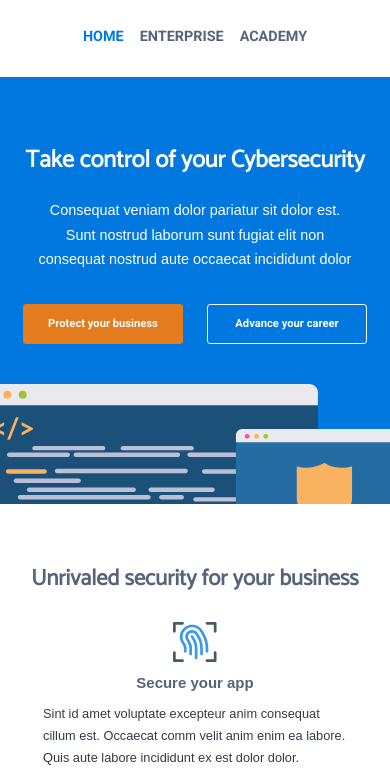
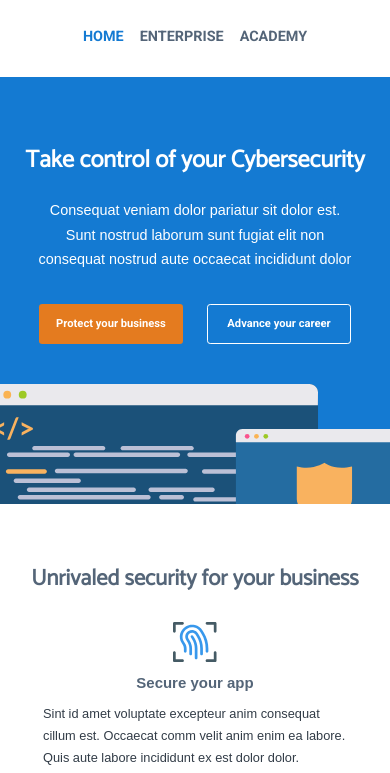
Before and after one commit to op1127/digital-academy, a Gatsby site: page / in a window 390 px wide. Shown: the part 60-833 px from the top of the page. Built offline with nearby package versions, Linux system fonts and the light colour scheme; Gatsby itself is replaced by a stand-in of ours.

Commit message:
responsive design tweak

```diff
--- a/src/styles/_abstracts.scss
+++ b/src/styles/_abstracts.scss
@@ -7,9 +7,9 @@ $color-medium-gray: #989898;
 $color-light-gray: #fafafb;
 $color-heading: #546578;
 
-$color-primary: #0078e0;
+$color-primary: #147AD2;
 $color-secondary: #e47b1f;
-$color-tertiary: #00457a;
+$color-tertiary: #0F599A;
 
 // Fonts
 $heading-font: Catamaran, sans-serif;
--- a/src/styles/components/_button.scss
+++ b/src/styles/components/_button.scss
@@ -10,6 +10,10 @@
     border-radius: .4rem;
 
     cursor: pointer;
+
+    @include respond(phone) {
+        width: 18rem;
+    }
 }
 
 .btn__primary {
--- a/src/styles/components/_footer.scss
+++ b/src/styles/components/_footer.scss
@@ -190,7 +190,7 @@
 		color: $color-medium-gray;
 
 		@include respond(phone) {
-			margin-right: 3rem;
+			margin-right: 1.4rem;
 			width: 22rem;
 			font-size: 1.4rem;
 		}
--- a/src/styles/components/_hero.scss
+++ b/src/styles/components/_hero.scss
@@ -3,7 +3,7 @@
     position: relative;
 
     @include respond(tab-port) {
-        height: 65rem;
+        height: 60rem;
 	}
 
 	&__bg-primary {
@@ -64,7 +64,7 @@
 			width: 60rem;
 		}
 		@include respond(phone) {
-			width: 43rem;
+			width: 100%;
 		}
 	}
 
--- a/src/styles/partials/academy/_table.scss
+++ b/src/styles/partials/academy/_table.scss
@@ -28,7 +28,7 @@
             padding: 4rem 6rem 6rem 6rem;
 
             @include respond(phone) {
-                padding: 2rem 4rem 4rem 4rem;
+                padding: 1rem 2rem 3rem 2rem;
             }
 		}
 
--- a/src/styles/partials/home/_hero.scss
+++ b/src/styles/partials/home/_hero.scss
@@ -60,7 +60,7 @@
 		justify-self: center;
 
 		@include respond(phone) {
-			width: 43rem;
+			width: 39rem;
 
 			display: flex;
 			justify-content: space-between;
```
Also changed, not shown: src/styles/styles.css, src/styles/styles.prefix.css, 2 other files.
